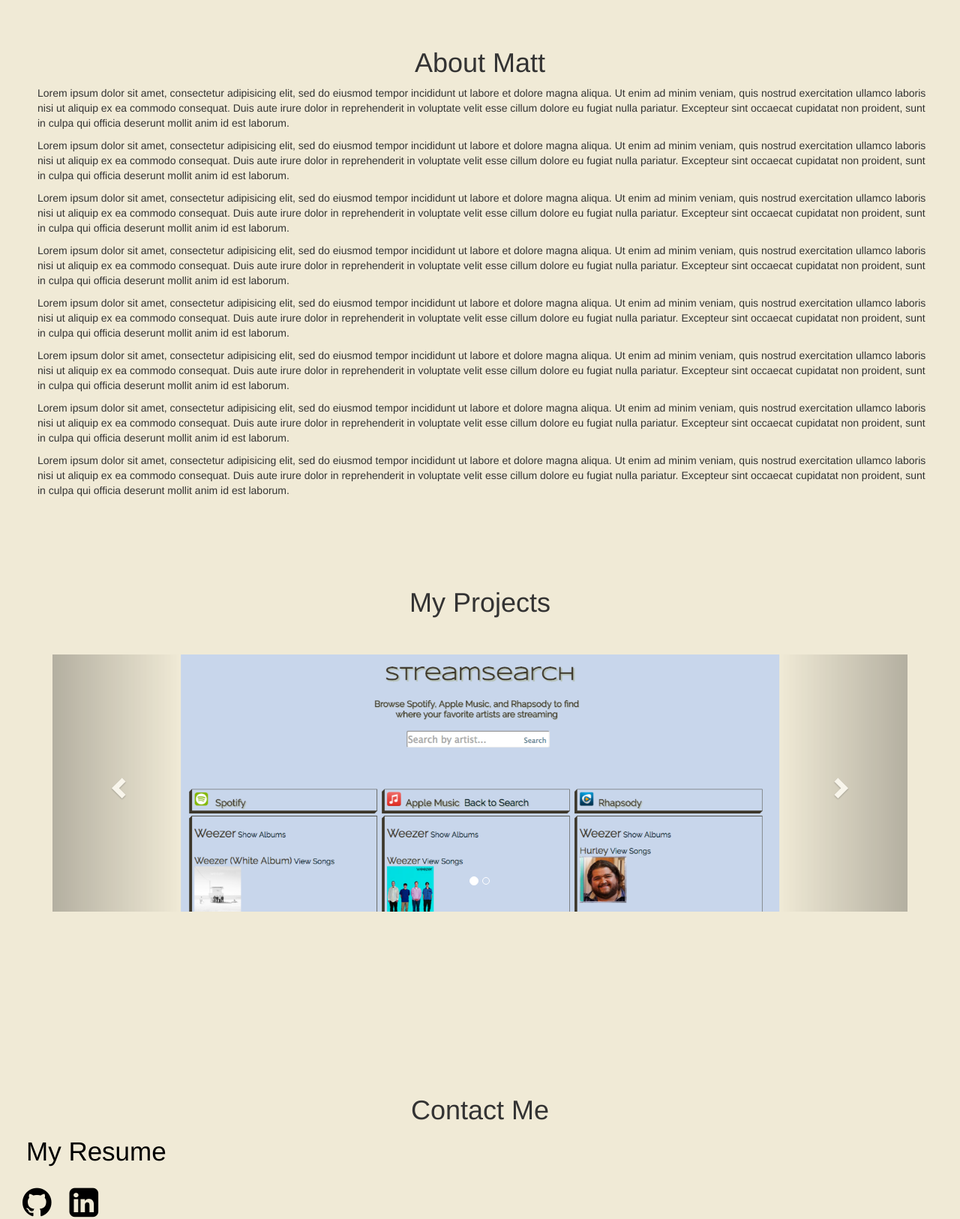
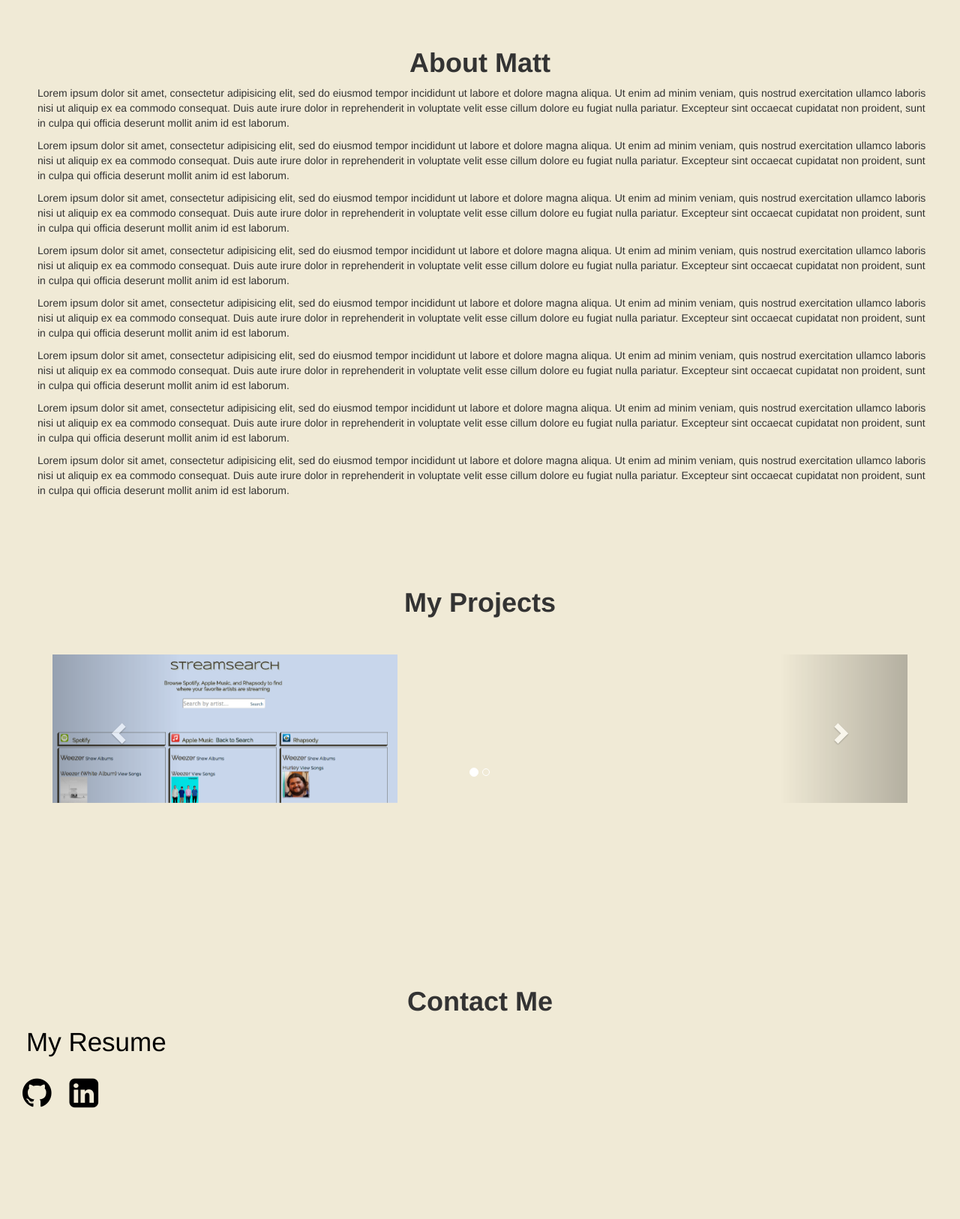
Before and after one commit to mattwgrant/Portfolio, a PHP site: page / in a window 1280 px wide. Shown: the part 66-1692 px from the top of the page at 75% size. After the commit the page ends 1544 px from the top, so only its background shows below. Run offline with PHP 8.4, Linux system fonts and the light colour scheme; some libraries are stand-ins or nearby versions.

Commit message:
slideshow

```diff
--- a/home.html
+++ b/home.html
@@ -10,6 +10,8 @@
   <script src="http://maxcdn.bootstrapcdn.com/bootstrap/3.3.6/js/bootstrap.min.js"></script>
   <link rel="stylesheet" type="text/css" href="style/style.css">
   <style>
+  var j$ = jQuery.noConflict();
+
   .carousel-inner > .item > img,
   .carousel-inner > .item > a > img {
       width: 70%;
@@ -37,7 +39,7 @@
 
 
 <p id="home"></p><br><br><br>
-  <h1>About Matt</h1>
+  <h1><strong>About Matt</strong></h1>
   <article id="about">
     <p>Lorem ipsum dolor sit amet, consectetur adipisicing elit, sed do eiusmod
     tempor incididunt ut labore et dolore magna aliqua. Ut enim ad minim veniam,
@@ -92,7 +94,7 @@
 
 <div class="projectSection">
   <p id="projects"></p><br><br><br>
-    <h1>My Projects</h1>
+    <h1><strong>My Projects</strong></h1>
     <div class="container">
       <br>
       <div id="myCarousel" class="carousel slide" data-ride="carousel">
@@ -139,7 +141,7 @@
 
 <a name="contact"></a>
   <div class="contactSection"></a><br><br><br><br><br>
-    <h1>Contact Me</h1>
+    <h1><strong>Contact Me</strong></h1>
     <a href="images/MG_resume.doc.pdf" target="_blank" id="resumeLink">My Resume</a><br><br>
     <div class="social">
       <a href="https://github.com/mattwgrant" target="_blank"><i class="fa fa-github fa-3x" aria-hidden="true"></i></a>
--- a/style/style.css
+++ b/style/style.css
@@ -105,6 +105,7 @@
 
 h1 {
   text-align: center;
+  font-family: helvetica;
 }
 
 
```
